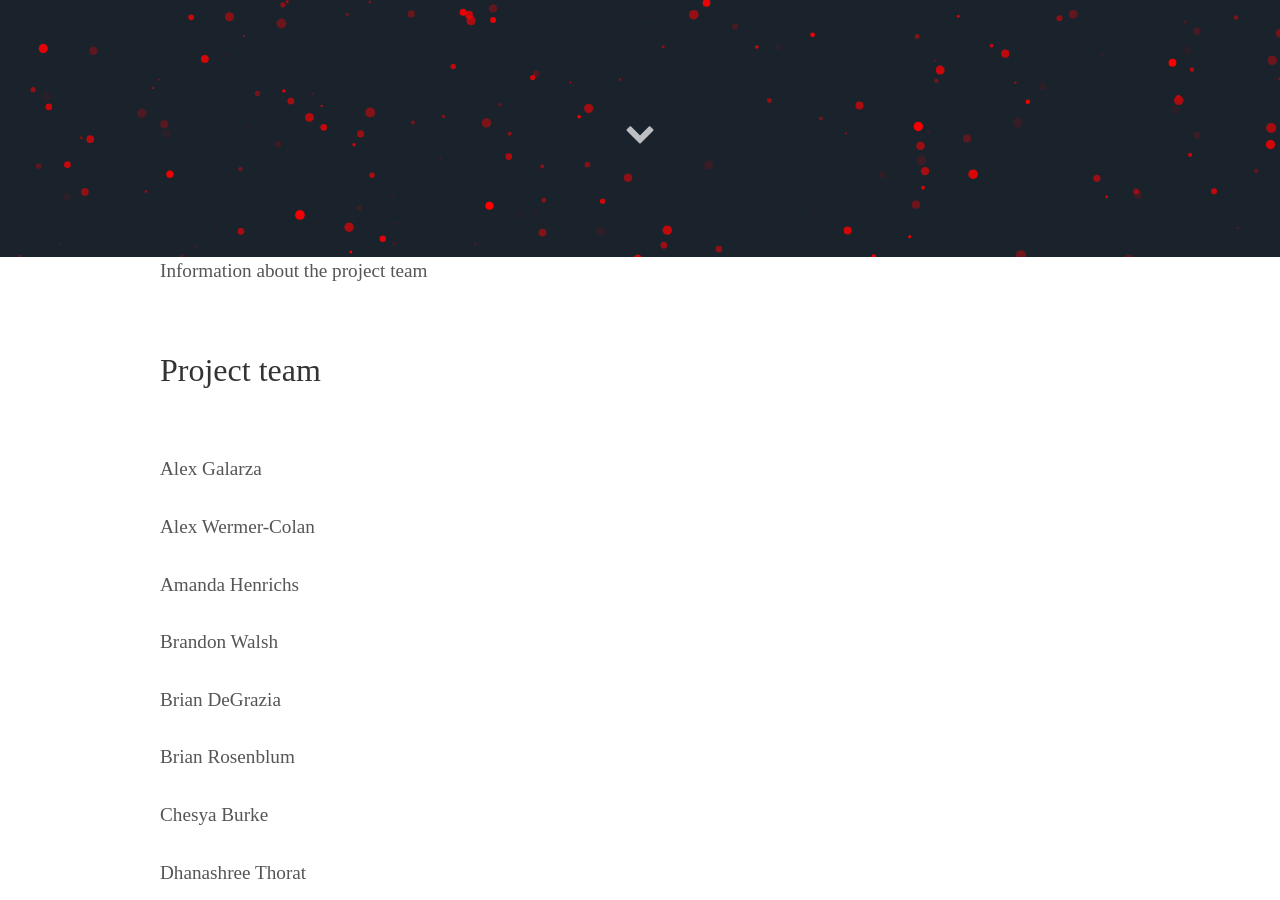
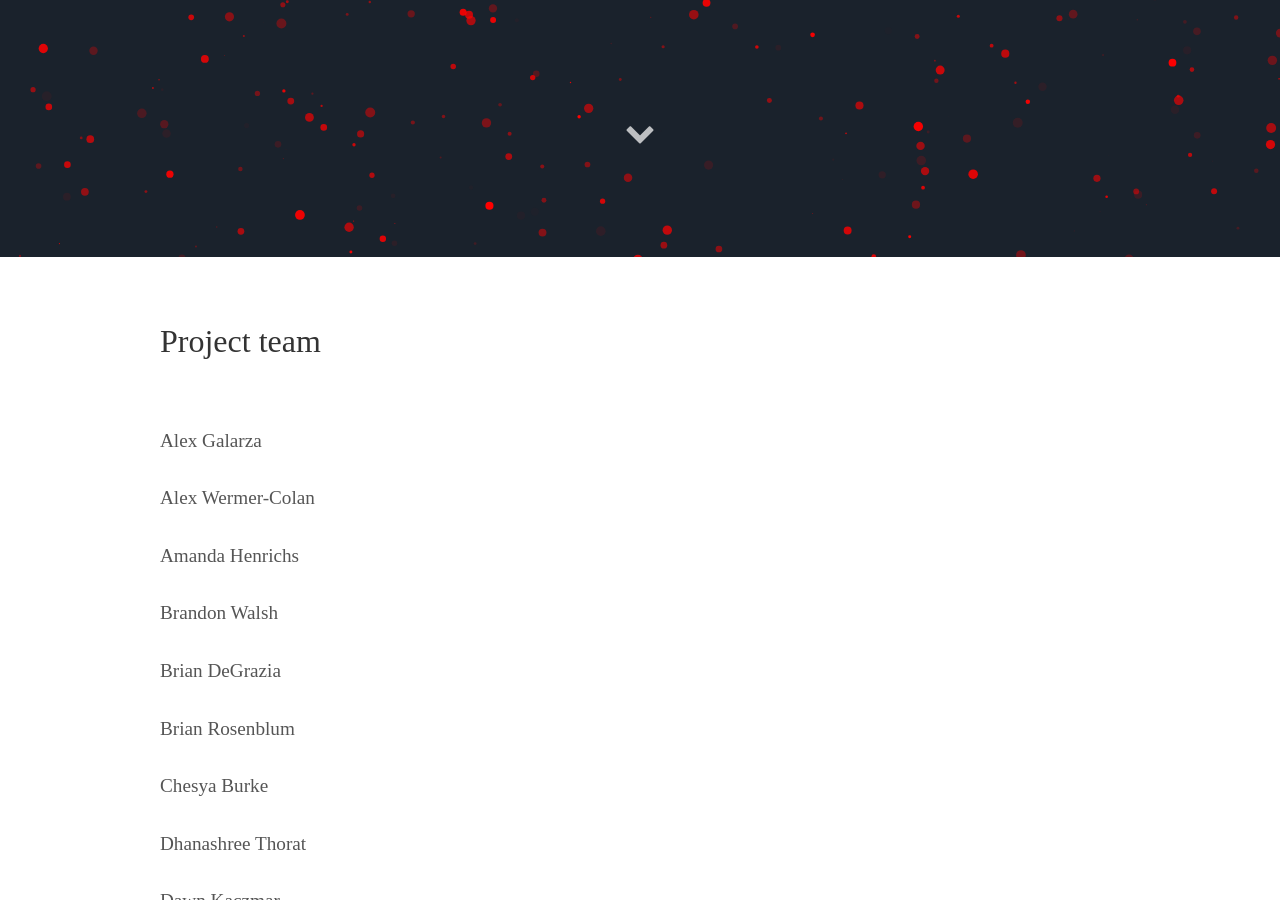
Before and after one commit to visionary-futures-collective/covid19, a Jekyll site: the page built from project-team.md, in a window 1280 px wide and 900 px high, scrolled down 703 px. Built offline with Jekyll 4.4.1, drawn with Linux system fonts in a browser that asks for light colours; some web fonts are replaced.

Commit message:
Update project-team.md

```diff
--- a/project-team.md
+++ b/project-team.md
@@ -3,8 +3,6 @@ layout: page
 title: Project Team
 permalink: /project-team
 ---
-Information about the project team
-
 ## Project team
 <br />
 Alex Galarza<br />
```
